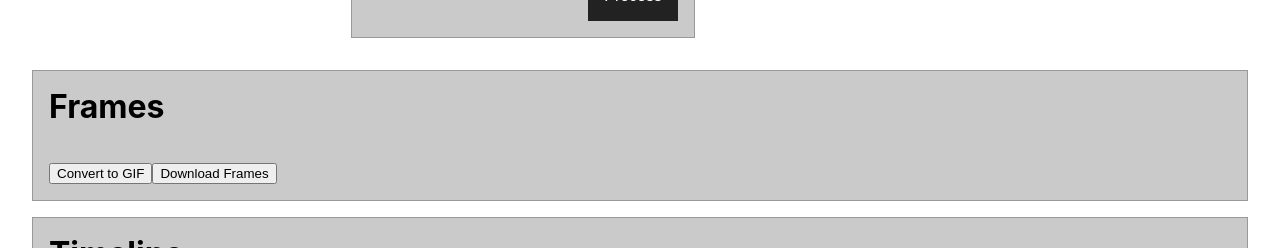
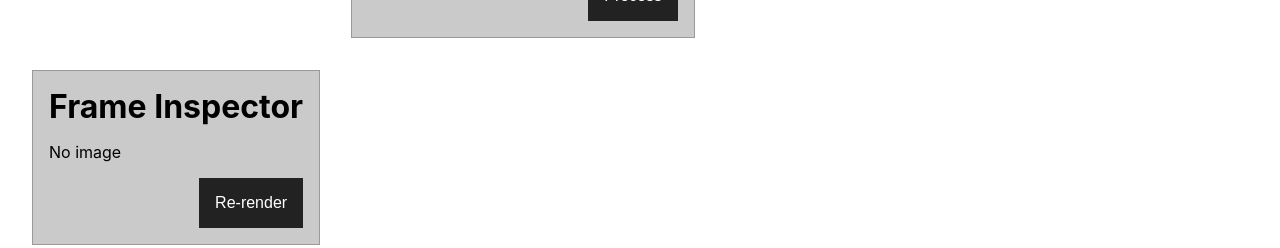
Before and after one commit to tomShoutTheSecond/ImageGlitcher, a React (Create React App) app in the folder image-glitcher/: page / in a window 1280 px wide. Shown: the part 552-800 px from the top of the page. Built offline with nearby package versions, Linux system fonts and the light colour scheme.

Commit message:
Add frame inspector

```diff
--- a/image-glitcher/src/App.tsx
+++ b/image-glitcher/src/App.tsx
@@ -1,9 +1,10 @@
-import React, { CSSProperties } from 'react';
+import React, { CSSProperties, createRef } from 'react';
 import { ImageLoader } from './ImageLoader';
 import { ImageProcessor, AmpModSettings } from './ImageProcessor';
 import { FramePreview } from './FramePreview';
 import { AnimationPreview } from './AnimationPreview';
 import { Timeline } from './Timeline';
+import { FrameInspector } from './FrameInspector';
 
 export class State
 {
@@ -38,6 +39,11 @@ export class State
         this.app.state.keyframes.length = 0;
     }
 
+    static inspectFrame(frame : Frame)
+    {
+        this.app.setState({ inspectedFrame: frame });
+    }
+
     static needsLoadWarning()
     {
         return this.app.state.frames.length > 0 || this.app.state.keyframes.length;
@@ -69,6 +75,7 @@ interface AppState
     imageData : Uint8Array,
     frames : Frame[],
     keyframes : Frame[],
+    inspectedFrame : Frame | null,
     animationUrl : string,
     frameIsLoading : boolean,
     animationIsLoading : boolean
@@ -83,7 +90,7 @@ export interface Frame
 
 class App extends React.Component<AppProps, AppState>
 {
-    state : AppState = { imageData: new Uint8Array(), frames: [], keyframes: [], animationUrl: "", frameIsLoading: false, animationIsLoading: false};
+    state : AppState = { imageData: new Uint8Array(), frames: [], keyframes: [], inspectedFrame: null, animationUrl: "", frameIsLoading: false, animationIsLoading: false};
 
     componentDidMount()
     {
@@ -103,7 +110,10 @@ class App extends React.Component<AppProps, AppState>
                 <ImageLoader />
                 <ImageProcessor imageData={this.state.imageData} />
                 <AnimationPreview url={this.state.animationUrl} isLoading={this.state.animationIsLoading} />
-                <FramePreview frames={this.state.frames} isLoading={this.state.frameIsLoading}/>
+                <div>
+                    <FrameInspector frame={this.state.inspectedFrame} />
+                    <FramePreview frames={this.state.frames} isLoading={this.state.frameIsLoading}/>
+                </div>
                 <Timeline keyframes={this.state.keyframes}/>
             </div>
         );
--- a/image-glitcher/src/FrameHolder.tsx
+++ b/image-glitcher/src/FrameHolder.tsx
@@ -59,6 +59,9 @@ export class FrameHolder extends React.Component<FrameHolderProps, FrameHolderSt
             margin: 0
         };
 
+        //old static parameter display:
+        //<p key={key} style={settingStyle}>{settingName}: {settingValue}</p>
+
         //img element has className downloadImg to make it easier to find later
 
         return (
@@ -68,6 +71,7 @@ export class FrameHolder extends React.Component<FrameHolderProps, FrameHolderSt
                     <a href={this.props.frame.url} target="_blank"><img src={process.env.PUBLIC_URL + '/icons/arrow-expand.svg'} style={iconStyle}/></a>
                     <a href={this.props.frame.url} download={Util.getFrameName(this.props.frameIndex)}><img src={Util.getIcon('download.svg')} style={iconStyle}/></a>
                     <a onClick={() => State.addKeyFrame(this.props.frame)} style={Styles.handCursor}><img src={Util.getIcon('key-plus.svg')} style={iconStyle}/></a>
+                    <a onClick={() => State.inspectFrame(this.props.frame)} style={Styles.handCursor}><img src={Util.getIcon('pencil.svg')} style={iconStyle}/></a>
                     {Object.keys(this.props.frame.ampModSettings).map((settingName, key) => {
                         let settingValue = Object.values(this.props.frame.ampModSettings)[key];
                         return(
--- /dev/null
+++ b/image-glitcher/src/FrameInspector.tsx
@@ -0,0 +1,65 @@
+import React from 'react';
+import { State, Frame } from './App';
+import { Colors } from './Colors';
+import { Styles } from './Styles';
+import ReactDOM from 'react-dom';
+import { Button } from '@material-ui/core';
+import JSZip from 'jszip';
+import { saveAs } from 'file-saver';
+import { Util } from './Util';
+import ArrowExpand from './icons/arrow-expand.svg';
+import { ImageProcessor } from './ImageProcessor';
+
+interface FrameInspectorProps
+{
+    frame : Frame | null
+}
+
+export class FrameInspector extends React.Component<FrameInspectorProps>
+{
+    state = { hover: false };
+
+    render()
+    {
+        let containerStyle : React.CSSProperties =
+        {
+            margin: "16px",
+            padding: "16px",
+            verticalAlign: "top",
+            background: Colors.background,
+            borderWidth: 1,
+            borderStyle: "solid",
+            borderColor: Colors.border,
+            display: "inline-block"
+        };
+
+        let numberInputStyle : React.CSSProperties =
+        {
+            width: "100px"
+        };
+
+        let previewImage = this.props.frame == null ? <p>No image</p> : <img src={this.props.frame.url} style={Styles.imageStyle}/>;
+        let ampModSettingsForm = this.props.frame == null ? "" :
+        Object.keys(this.props.frame.ampModSettings).map((settingName, key) => {
+            let settingValue = Object.values(this.props.frame!.ampModSettings)[key];
+            return(
+                <div key={key}>
+                    <label htmlFor={settingName}>{settingName}</label><input style={numberInputStyle} id={settingName} type="number" defaultValue={settingValue}/>
+                </div>
+            );
+        });
+
+
+        //form code:
+        //
+
+        return (
+            <div style={containerStyle}>
+                <h1 style={Styles.h1Style}>Frame Inspector</h1>
+                {previewImage}
+                {ampModSettingsForm}
+                <button style={Styles.bigButtonStyle} onClick={() => {}}>Re-render</button>
+            </div>
+        );
+    }
+}
--- a/image-glitcher/src/FramePreview.tsx
+++ b/image-glitcher/src/FramePreview.tsx
@@ -34,6 +34,8 @@ export class FramePreview extends React.Component<FramePreviewProps>
             borderWidth: 1,
             borderStyle: "solid",
             borderColor: Colors.border,
+            display: "inline-block",
+            width: "70%"
         };
 
         let content = this.props.isLoading ? "Loading frames..." : this.props.frames.map((frame, key) =>
--- a/image-glitcher/src/ImageProcessor.tsx
+++ b/image-glitcher/src/ImageProcessor.tsx
@@ -44,16 +44,6 @@ export class ImageProcessor extends React.Component<ImageProcessorProps>
             display: "inline-block"
         };
 
-        let bigButtonStyle : React.CSSProperties =
-        {
-            color: Colors.white,
-            background: Colors.fill,
-            border: "none",
-            fontSize: "16px",
-            padding: "16px",
-            float: "right"
-        };
-
         return (
             <div style={containerStyle}>
                 <h1 style={Styles.h1Style}>Process Image</h1>
@@ -91,7 +81,7 @@ export class ImageProcessor extends React.Component<ImageProcessorProps>
                 <label htmlFor="endOffset">End DC Offset</label> <input id="endOffset" ref="endOffsetInput" type="number" defaultValue="1"/>
                 <br />
                 <br />
-                <button style={bigButtonStyle} onClick={() => this.prepareToProcessAnimation()}>Process</button>
+                <button style={Styles.bigButtonStyle} onClick={() => this.prepareToProcessAnimation()}>Process</button>
             </div>
         );
     }
--- a/image-glitcher/src/Styles.tsx
+++ b/image-glitcher/src/Styles.tsx
@@ -1,3 +1,5 @@
+import { Colors } from "./Colors";
+
 export class Styles
 {
     static h1Style : React.CSSProperties =
@@ -27,6 +29,16 @@ export class Styles
         display: "block"
     };
 
+    static bigButtonStyle : React.CSSProperties =
+    {
+        color: Colors.white,
+        background: Colors.fill,
+        border: "none",
+        fontSize: "16px",
+        padding: "16px",
+        float: "right"
+    };
+
     static get handCursor()
     {
         let style : React.CSSProperties =
```
Also changed, not shown: image-glitcher/public/icons/pencil.svg (added).
